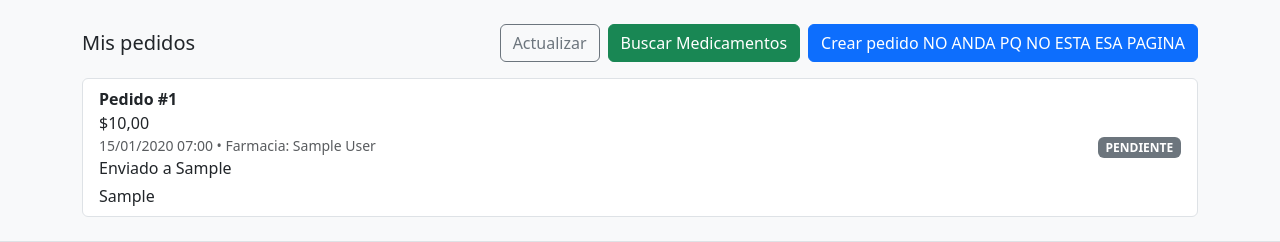
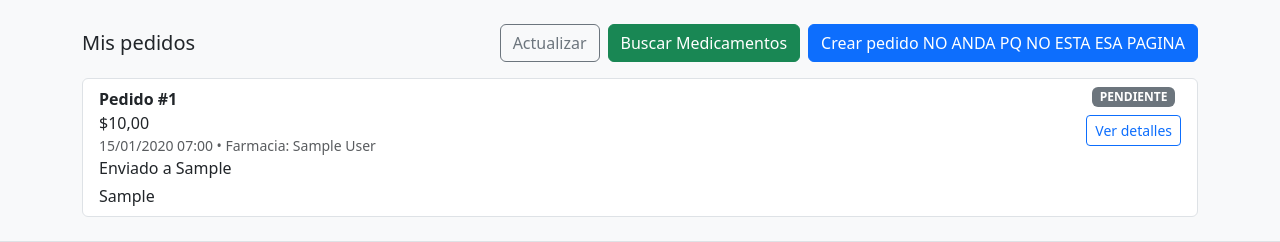
Before and after one commit to TheAle26/FarmaGo, a Django app: page /orders/cliente/ in a window 1280 px wide. Shown: the part 56-298 px from the top of the page. Run offline with Django 5.2, Linux system fonts and the light colour scheme; a user stored in the database is signed in; tables that the repository leaves empty hold one stand-in row (values such as "Sample post").

Commit message:
Se visualizan los pedidos no se pueden ver los detalles, existe el boton pero da error

```diff
--- a/Templates/cliente/panel.html
+++ b/Templates/cliente/panel.html
@@ -25,7 +25,8 @@
             <div class="mt-1">{{ p.detalles }}</div>
           {% endif %}
         </div>
-        <span class="badge
+        <div class="d-flex flex-column align-items-end">
+          <span class="badge
           {% if p.estado == 'PENDIENTE' %} text-bg-secondary
           {% elif p.estado == 'ACEPTADO' %} text-bg-info
           {% elif p.estado == 'EN_CAMINO' %} text-bg-warning
@@ -35,7 +36,9 @@
           {% endif %}
         align-self-center">
           {{ p.estado }}
-        </span>
+          </span>
+          <a class="btn btn-sm btn-outline-primary mt-2" href="{% url 'cliente_ver_pedido' p.id %}">Ver detalles</a>
+        </div>
       </div>
     {% endfor %}
   </div>
--- a/apps/orders/urls.py
+++ b/apps/orders/urls.py
@@ -5,6 +5,7 @@ from .views import MedicamentoDetailView
 urlpatterns = [
     # Cliente
     path("cliente/", views.cliente_panel, name="cliente_panel"),
+    path("cliente/pedido/<int:pedido_id>/", views.cliente_ver_pedido, name="cliente_ver_pedido"),
 
     path("cliente/carrito/finalizar_compra", views.finalizar_compra_view, name="finalizar_compra"),
     path('buscar/medicamentos/', views.buscar_medicamentos, name='buscar_medicamentos'),
--- a/apps/orders/views.py
+++ b/apps/orders/views.py
@@ -8,7 +8,7 @@ from apps.accounts.models import ObraSocial, Repartidor
 from apps.orders.utils import es_cliente, es_farmacia, es_repartidor
 from .forms import PedidoForm, EditStockMedicamentoForm, AddStockMedicamentoForm, FarmaciaAceptarPedidoForm
 from django.db import transaction, IntegrityError
-from django.db.models import F,Q
+from django.db.models import F, Q, IntegerField
 from django.contrib import messages
 from django.db.models import Case, When
 from django.shortcuts import render
@@ -26,17 +26,34 @@ def panel_principal(request):
         return HttpResponseForbidden("Perfil no reconocido.")
 
 
-
+    ## nose como usar esto, lo hice mas abajo como Cliente_ver_pedido
 class MedicamentoDetailView(DetailView):
     model = Medicamento
     template_name = 'cliente/medicamento_detalle.html'
     context_object_name = 'medicamento'
 
 # ---------- CLIENTE ----------
+
 @login_required
 def cliente_panel(request):
     if not es_cliente(request.user): return HttpResponseForbidden("Solo clientes")
-    pedidos = Pedido.objects.filter(cliente=request.user.cliente).order_by("-creado")
+    # Ordenar por estado según la prioridad deseada y luego por fecha de creación
+    pedidos = (
+        Pedido.objects.filter(cliente=request.user.cliente)
+        .annotate(
+            prioridad_estado=Case(
+                When(estado="PENDIENTE", then=0),
+                When(estado="ACEPTADO", then=1),
+                When(estado="EN_CAMINO", then=2),
+                When(estado="ENTREGADO", then=3),
+                When(estado="RECHAZADO", then=4),
+                default=5,
+                output_field=IntegerField(),
+            )
+        )
+        .order_by('prioridad_estado', 'creado')
+    )
+
     return render(request, "cliente/panel.html", {"pedidos": pedidos})
 
 # orders/views.py
@@ -408,6 +425,26 @@ def buscar_medicamentos(request):
     }
     return render(request, 'cliente/buscar_medicamentos.html', context)
 
+
+def cliente_ver_pedido(request, pedido_id):
+    if not es_cliente(request.user):
+        return HttpResponseForbidden("Solo clientes")
+
+    pedido = get_object_or_404(
+        Pedido,
+        id=pedido_id,
+        cliente=request.user.cliente
+    )
+
+    detalles = DetallePedido.objects.filter(pedido=pedido).select_related('medicamento')
+
+    context = {
+        'pedido': pedido,
+        'detalles': detalles
+    }
+    return render(request, 'cliente/ver_pedido.html', context)
+
+
 # ---------- FARMACIA ----------
 @login_required
 def farmacia_panel(request):
```
